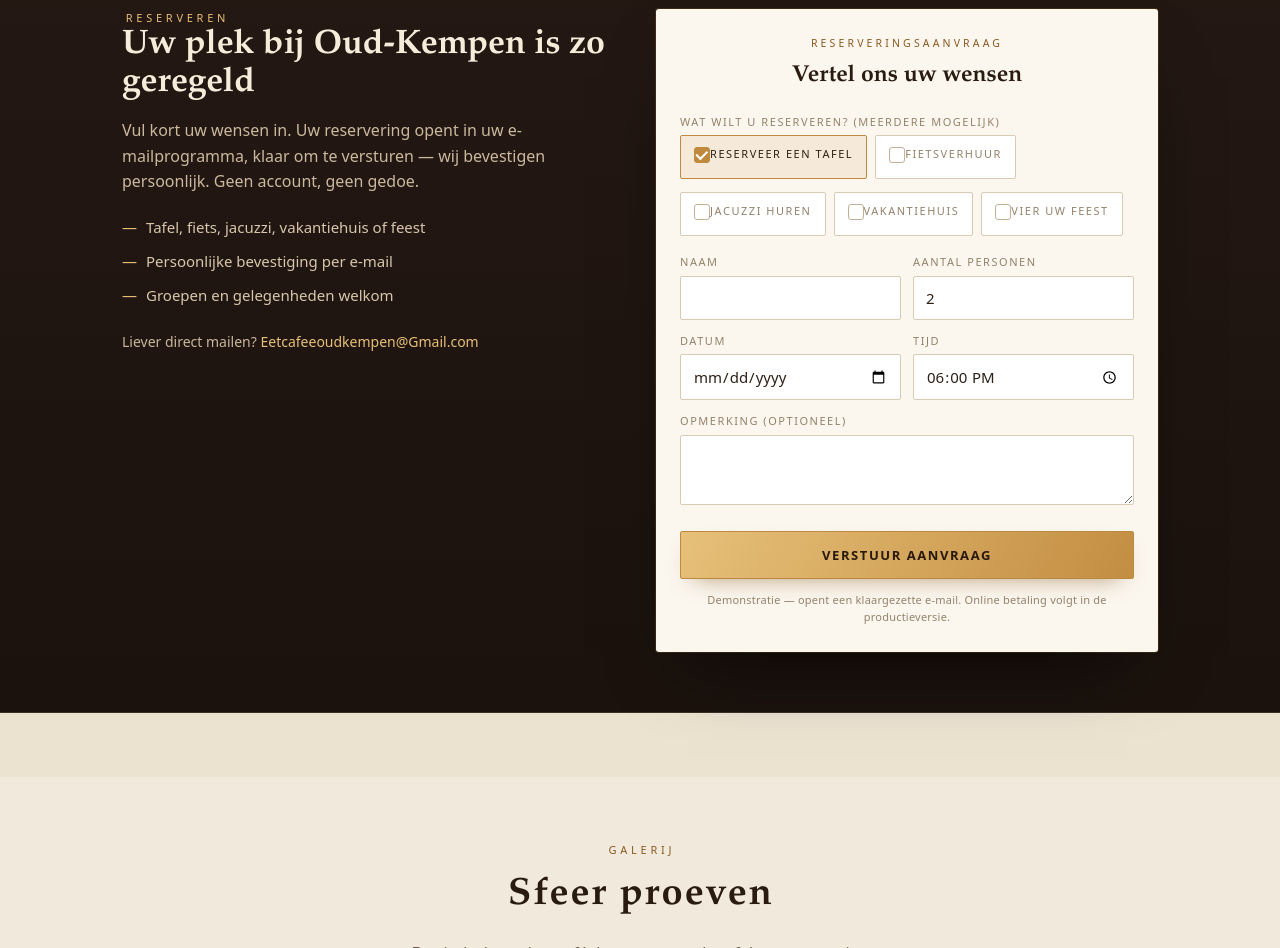
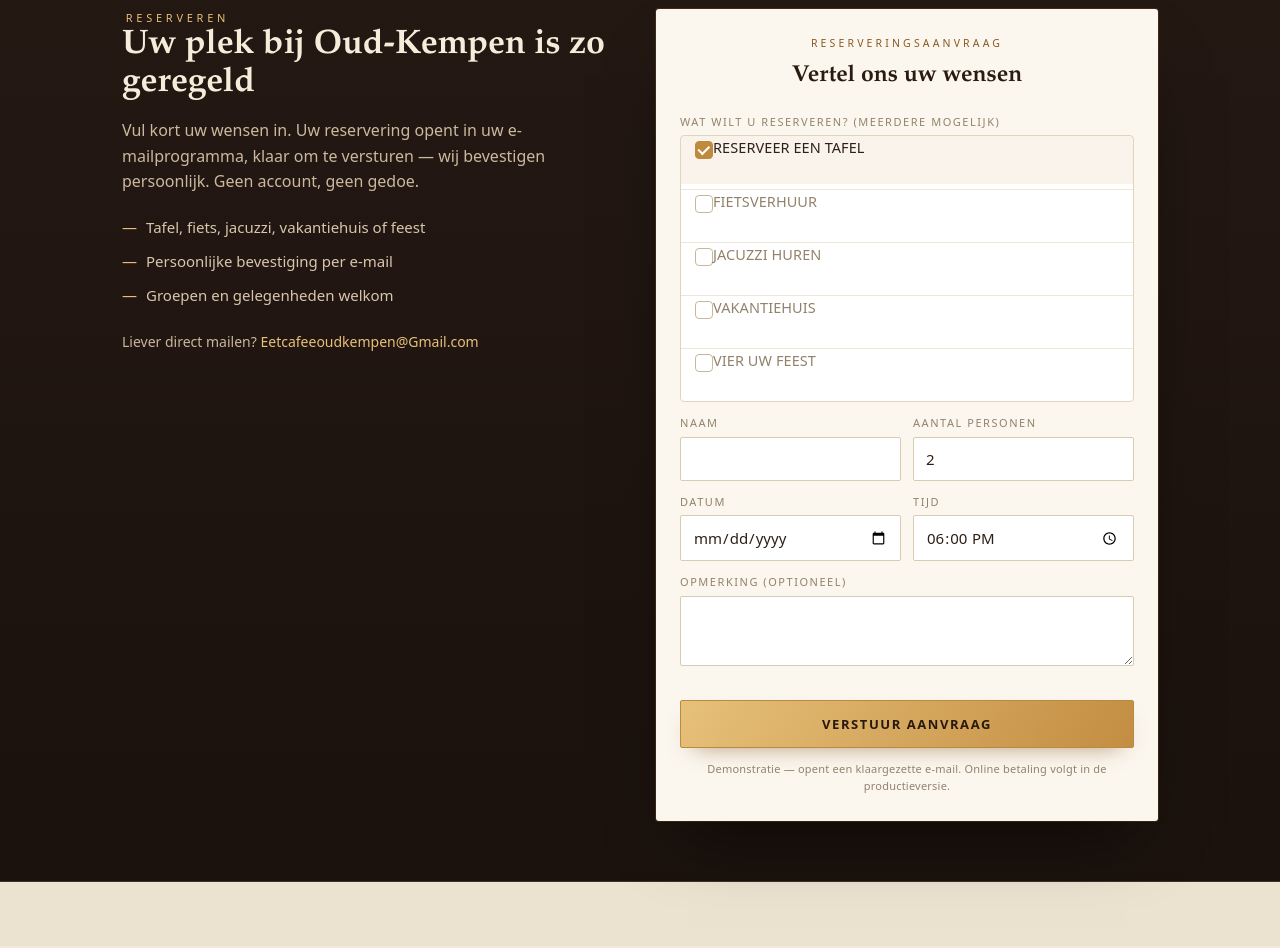
Before and after one commit to Charlotte-s-suite/oudkempeneet-cafe-pitch, a plain HTML site: page index.html in a window 1280 px wide. Shown: the part 3340-4288 px from the top of the page. Drawn offline with Linux system fonts and the light colour scheme; no server answers.

Commit message:
Reservation: redesign service picker as one clean grouped list
Replace the five ragged, separately-boxed wrapping pills with a single bordered
container of uniform full-width rows (hairline dividers, brass check + tint on
select). Renders identically and tidily at 390/834/1280 in NL/EN/DE — fixes the
clunky, randomly-spaced look. Multi-select behaviour and card-accumulate unchanged.

Co-Authored-By: Claude Opus 4.8 <noreply@anthropic.com>
Claude-Session: https://claude.ai/code/session_01DszSRMHdjhHV5aYPig4wuc

```diff
--- a/index.html
+++ b/index.html
@@ -209,22 +209,25 @@ header.hero{position:relative;overflow:hidden;padding:0;
 .field textarea{min-height:70px;resize:vertical}
 .field input:focus,.field select:focus,.field textarea:focus{outline:none;border-color:var(--accent-2);
   box-shadow:0 0 0 3px rgba(192,138,62,.16)}
-/* multi-select service chips */
-.choose{display:flex;flex-wrap:wrap;gap:8px}
-.chip{position:relative;display:inline-flex;align-items:center;gap:8px;font-size:13.5px;
-  padding:9px 13px;min-height:44px;border:1px solid #D8CBB3;border-radius:2px;cursor:pointer;
-  color:var(--ink-dim);background:#fff;transition:border-color .15s,background .15s,color .15s;user-select:none}
-.chip:hover{border-color:var(--accent-2)}
+/* multi-select service list — one clean grouped list, uniform rows */
+.choose{display:flex;flex-direction:column;border:1px solid #E1D4BC;border-radius:4px;
+  overflow:hidden;background:#fff}
+.chip{position:relative;display:flex;align-items:center;gap:11px;padding:0 14px;min-height:48px;
+  cursor:pointer;color:var(--ink-dim);border-top:1px solid #EFE7D6;
+  transition:background .15s,color .15s;user-select:none}
+.chip:first-child{border-top:0}
+.chip:hover{background:rgba(192,138,62,.05)}
 .chip input{position:absolute;opacity:0;width:0;height:0}
-.chip .dot{width:16px;height:16px;border:1.5px solid #C3B096;border-radius:3px;flex:none;
+.chip .dot{width:18px;height:18px;border:1.5px solid #C7B79B;border-radius:4px;flex:none;
   display:inline-flex;align-items:center;justify-content:center;transition:background .15s,border-color .15s}
 .chip .dot::after{content:"";width:9px;height:5px;border-left:2px solid #fff;border-bottom:2px solid #fff;
   transform:rotate(-45deg) translateY(-1px) scale(0);transition:transform .15s}
 .chip input:checked~.dot{background:var(--accent-2);border-color:var(--accent-2)}
 .chip input:checked~.dot::after{transform:rotate(-45deg) translateY(-1px) scale(1)}
-.chip:has(input:checked){border-color:var(--accent-2);background:rgba(192,138,62,.12);color:var(--ink)}
+.chip:has(input:checked){background:rgba(192,138,62,.1);color:var(--ink)}
 .chip input:focus-visible~.dot{box-shadow:0 0 0 3px rgba(192,138,62,.28)}
-.form-window .btn-gold{width:100%;margin-top:6px}
+.chip-t{font-size:14.5px;letter-spacing:.005em}
+.form-window .btn-gold{width:100%;margin-top:14px}
 .form-note{text-align:center;font-size:11px;color:var(--muted);margin:12px 0 0;letter-spacing:.02em}
 
 /* ============================== GALLERY ============================== */
```
